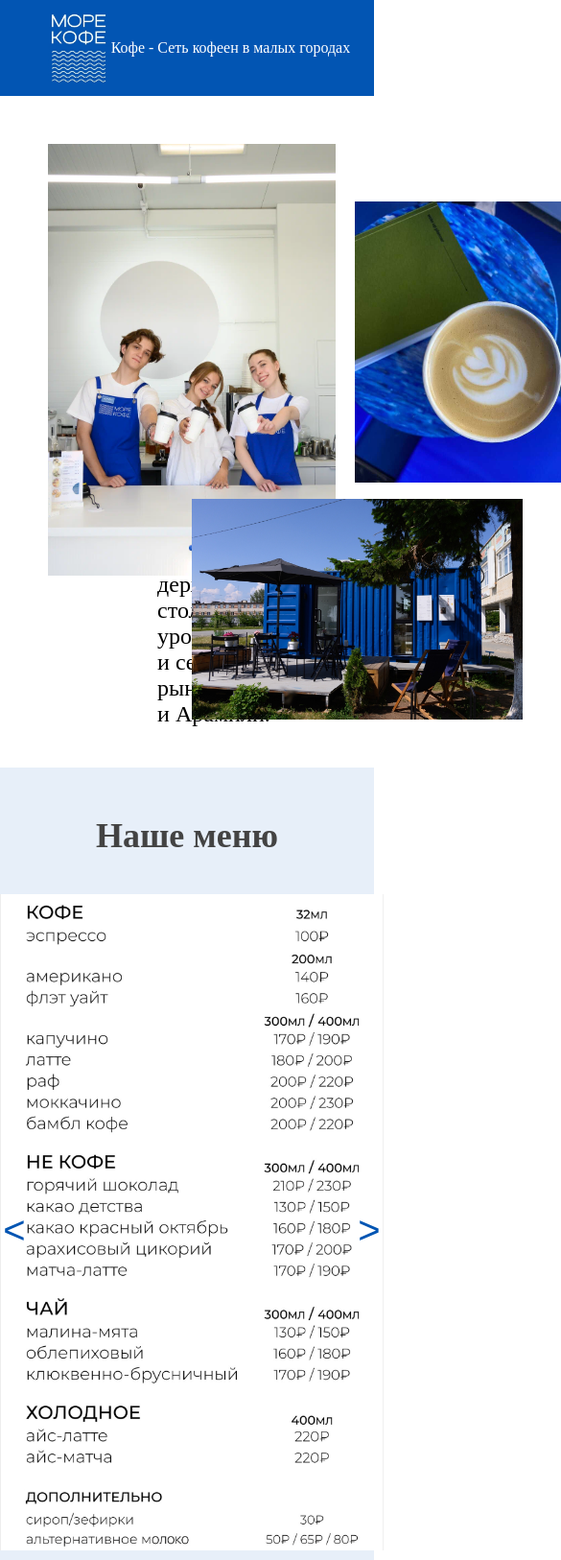
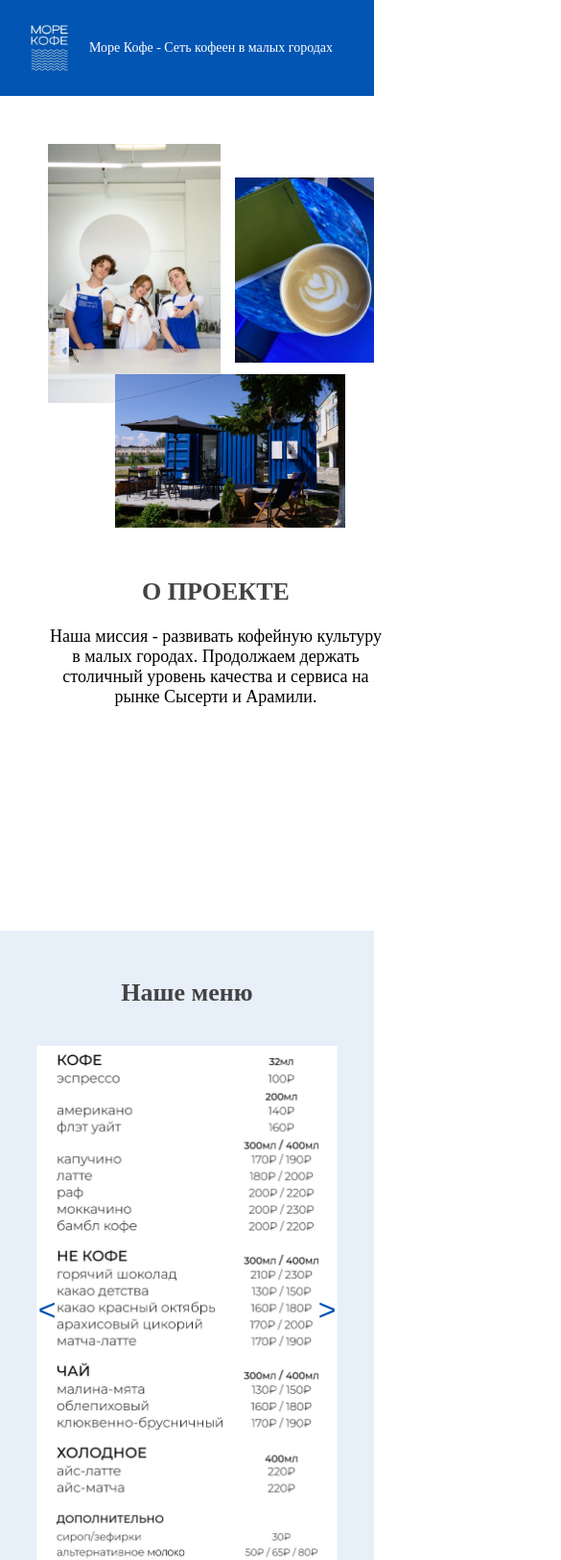
Before and after one commit to Kozyrev-Ivan/more_coffee, a plain HTML site: page index.html in a window 390 px wide. Shown: the top 1626 px of the page at 96% size, 585 px wide, since content can reach past the window. Drawn offline with Linux system fonts and the light colour scheme.

Commit message:
Адаптив для проекта

```diff
--- /dev/null
+++ b/css/adaptive.css
@@ -0,0 +1,251 @@
+/*Media запросы CSS для адаптации страницы*/
+@media screen and (max-width: 1100px) {
+    .img2 {
+        width: 250px;
+    }
+    .img1 {
+        height: 200px;
+        left: 130px;
+        bottom: 70px;
+    }
+    .img3 {
+        width: 190px;
+        left: 270px;
+    }
+
+    .title {
+        padding-top: 125px;
+    }
+
+    h1 {
+        font-size: 32px;
+    }
+
+    .descriptionText {
+        font-size: 22px;
+        font-weight:100;
+    }
+
+    .slider-container {
+        width: 332px;
+        height: 600px;
+      }
+
+    .logoW {
+        height: 40px;
+    }
+
+    .adr {
+        font-size: 18px;
+    }
+}
+
+@media screen and (max-width: 992px) {
+    .img2 {
+        width: 210px;
+    }
+    .img1 {
+        height: 180px;
+        left: 110px;
+        bottom: 60px;
+    }
+    .img3 {
+        width: 170px;
+        left: 225px;
+        top: 40px;
+    }
+
+    .info {
+        height: 520px;
+    }
+
+    .title {
+        padding-top: 80px;
+        font-size: 28px;
+    }
+
+    .descriptionText {
+        font-size: 19px;
+        font-weight:100;
+    }
+
+    .slider-container {
+        width: 314px;
+        height: 550px;
+      }
+
+    .prev-button, .next-button {
+        width: 42px;
+        height: 50px;
+        font-size: 32px;
+    }
+
+    h1 {
+        font-size: 28px;
+    }
+
+    .application {
+        height: 360px;
+    }
+
+    .element {
+        width: 350px;
+        height: 40px;
+        font-size: 16px;
+        margin: 8px;
+    }
+    .logoW {
+        height: 35px;
+    }
+
+    .adr {
+        font-size: 14px;
+    }
+
+}
+
+@media screen and (max-width: 825px) {
+
+    .img2 {
+        width: 180px;
+    }
+    .img1 {
+        height: 150px;
+        left: 100px;
+        bottom: 60px;
+    }
+    .img3 {
+        width: 140px;
+        left: 195px;
+        top: 40px;
+    }
+
+    .info {
+        height: 450px;
+    }
+
+    .title {
+        padding-top: 45px;
+        font-size: 24px;
+    }
+
+    .descriptionText {
+        font-size: 16px;
+        font-weight:100px;
+    }
+
+    .slider-container {
+        width: 314px;
+        height: 550px;
+      }
+
+    .prev-button, .next-button {
+        width: 42px;
+        height: 50px;
+        font-size: 32px;
+    }
+
+    h1 {
+        font-size: 24px;
+    }
+
+    .application {
+        height: 360px;
+    }
+
+    .element {
+        width: 300px;
+        height: 40px;
+        font-size: 14px;
+        margin: 8px;
+    }
+    .logoW {
+        height: 30px;
+    }
+
+    .adr {
+        font-size: 13px;
+    }
+}
+
+@media screen and (max-width: 430px) {
+    .logoB {
+        height: 50px;
+        left: 30px
+    }
+
+    .textHeader {
+        font-size: 14px;
+    }
+
+    .img2 {
+        width: 180px;
+    }
+    .img1 {
+        height: 160px;
+        left: 70px;
+        bottom: 370px;
+    }
+    .img3 {
+        width: 145px;
+        left: 195px;
+        top: 35px;
+    }
+
+    .info {
+        height: 770px;
+    }
+
+    .images {
+        position: relative;
+        width: 600px;
+      }
+
+    .title {
+        padding-top: 430px;
+        font-size: 26px;
+    }
+
+    .description {
+        position: absolute;
+        width: 350px;
+        text-align: center;
+    }
+
+    .descriptionText {
+        font-size: 18px;
+        font-weight:100px;
+    }
+
+    h1 {
+        font-size: 26px;
+    }
+
+    .application {
+        height: 500px;
+    }
+
+    .element {
+        width: 300px;
+        height: 55px;
+        font-size: 16px;
+        margin: 12px;
+    }
+
+    .address {
+        display: flex;
+        flex-direction: column;
+        align-items: center;
+    }
+
+    .logoW {
+        height: 50px;
+    }
+
+    .adr {
+        font-size: 13px;
+        margin-bottom: 20px;
+        justify-content:start;
+        width: 230px;
+    }
+}
--- a/index.html
+++ b/index.html
@@ -6,6 +6,7 @@
     <meta name="viewport" content="width=device-width, initial-scale=1.0">
     <title>Море Кофе</title>
     <link rel="stylesheet" href="css/main.css" />
+    <link rel="stylesheet" href="css/adaptive.css">
 
     <link rel="preconnect" href="https://fonts.googleapis.com">
     <link rel="preconnect" href="https://fonts.gstatic.com" crossorigin>
```
